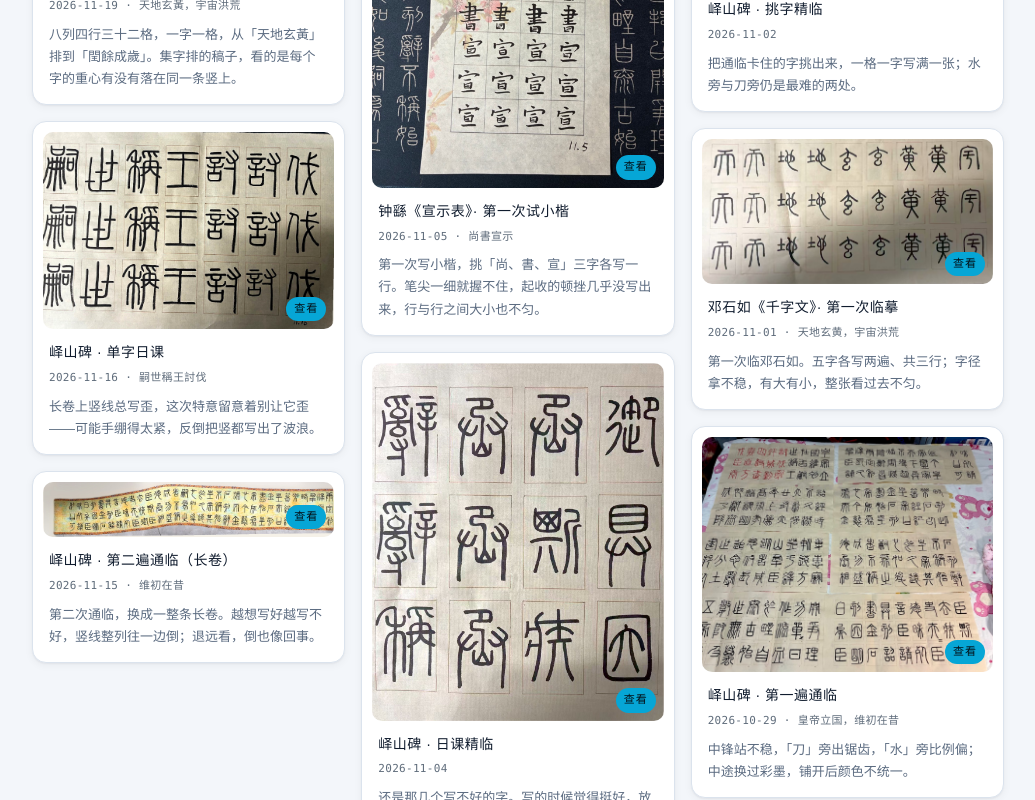
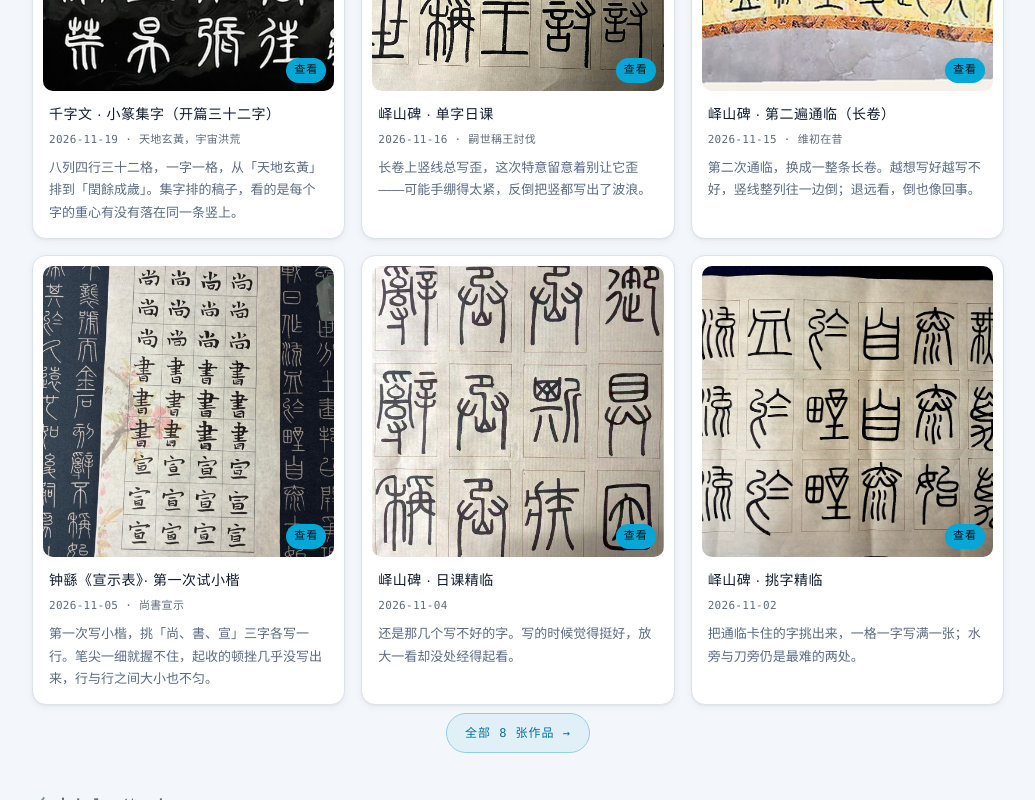
Before and after one commit to zhyiwen/person-site, a Vue app: page /#/calligraphy in a window 1280 px wide. Shown: the part 700-1500 px from the top of the page, without its empty margins (122-1157 px from the left). Built offline with nearby package versions, Linux system fonts and the light colour scheme.

Commit message:
feat(ink): 习字页作品墙改为最新 6 件等宽等高网格，全集保持瀑布流

```diff
--- a/src/components/InkWall.vue
+++ b/src/components/InkWall.vue
@@ -10,6 +10,8 @@ import { ref, computed, watch, onMounted, onUnmounted } from 'vue'
 const props = defineProps({
   works: { type: Array, default: () => [] },
   limit: { type: Number, default: 0 },
+  /** masonry = 瀑布流（全集页）；grid = 等宽等高三列网格（习字页预览） */
+  layout: { type: String, default: 'masonry' },
 })
 
 const shown = computed(() => (props.limit > 0 ? props.works.slice(0, props.limit) : props.works))
@@ -51,7 +53,7 @@ watch(active, (v) => {
 
 <template>
   <div class="ink-wall">
-    <div v-if="shown.length" class="wall-grid">
+    <div v-if="shown.length" :class="['wall-grid', { 'is-grid': layout === 'grid' }]">
       <figure
         v-for="(w, i) in shown"
         :key="w.file"
@@ -105,6 +107,24 @@ watch(active, (v) => {
   /* 不裁切、不留边带，照片按原比例排 */
   columns: 3;
   column-gap: 16px;
+}
+/* 等宽等高网格（习字页预览用）：三列方块，封面裁切补满 */
+.wall-grid.is-grid {
+  columns: auto;
+  display: grid;
+  grid-template-columns: repeat(3, 1fr);
+  gap: 16px;
+}
+.is-grid .work {
+  margin: 0;
+}
+.is-grid .ph {
+  aspect-ratio: 1;
+}
+.is-grid .ph img {
+  width: 100%;
+  height: 100%;
+  object-fit: cover;
 }
 .work {
   display: block;
@@ -285,6 +305,9 @@ figcaption {
   .wall-grid {
     columns: 2;
   }
+  .wall-grid.is-grid {
+    grid-template-columns: repeat(2, 1fr);
+  }
   .lightbox {
     padding: 24px 12px;
   }
--- a/src/views/CalligraphyView.vue
+++ b/src/views/CalligraphyView.vue
@@ -11,13 +11,11 @@ const chars = CHARS
 const works = WORKS
 
 /**
- * 作品不多时全部平铺（3 列正好排满 3 行），
- * 超过这个数量才收起、露出「查看全部」入口，全集在 /works
+ * 习字页只露最新 6 件，等宽等高的三列方块（InkWall layout="grid"），
+ * 全集保持瀑布流，在 /works
  */
-const FULL_SHOW = 9
-const overflow = computed(() => works.length > FULL_SHOW)
-/** 不收起时传 0 = 全部显示 */
-const previewLimit = computed(() => (overflow.value ? FULL_SHOW : 0))
+const PREVIEW_SHOW = 6
+const overflow = computed(() => works.length > PREVIEW_SHOW)
 </script>
 
 <template>
@@ -52,8 +50,8 @@ const previewLimit = computed(() => (overflow.value ? FULL_SHOW : 0))
         <span class="count mono">{{ works.length ? works.length + ' pieces' : 'empty' }}</span>
       </div>
 
-      <!-- 有照片：9 张以内全部平铺，多了才收起 -->
-      <InkWall v-if="works.length" :works="works" :limit="previewLimit" />
+      <!-- 最新 6 件，等宽等高；全集（瀑布流）在 /works -->
+      <InkWall v-if="works.length" :works="works" :limit="PREVIEW_SHOW" layout="grid" />
 
       <!-- 没照片：空状态 -->
       <div v-else class="card wall-empty" v-reveal>
```
